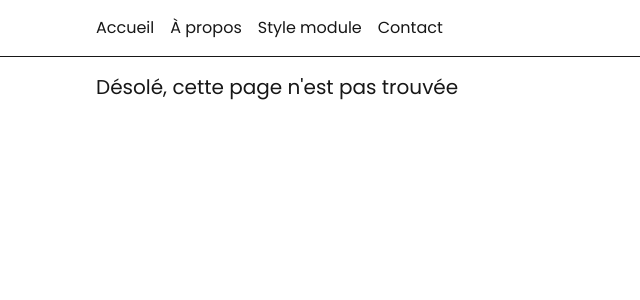
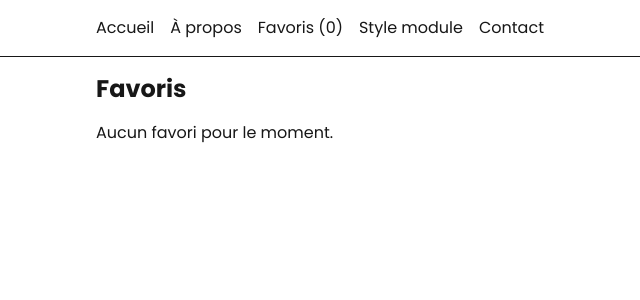
Before and after one commit to AntoineBourin/nextjs-tp-project, a Next.js app: page /favorites in a window 1280 px wide. Before the commit this address had no page. Shown: the top 300 px of the page, without its empty margins (112-752 px from the left). Built offline with nearby package versions, Linux system fonts and the light colour scheme.

Commit message:
feat: tp5 share data - favorites

```diff
--- /dev/null
+++ b/src/app/favorites/page.tsx
@@ -0,0 +1,10 @@
+import FavoritesList from "@/components/FavoritesList";
+
+export default function FavoritesPage() {
+  return (
+    <div className="flex flex-col gap-4">
+      <h1 className="text-2xl font-bold">Favoris</h1>
+      <FavoritesList />
+    </div>
+  );
+}
--- a/src/app/layout.tsx
+++ b/src/app/layout.tsx
@@ -1,5 +1,7 @@
 import type { Metadata } from "next";
 import Link from "next/link";
+import FavoritesLink from "@/components/FavoritesLink";
+import { FavoritesProvider } from "@/components/FavoritesProvider";
 import { Geist, Geist_Mono, Poppins } from "next/font/google";
 import "./globals.css";
 
@@ -31,6 +33,7 @@ export default function RootLayout({ children }: LayoutProps<"/">) {
       className={`${geistSans.variable} ${geistMono.variable} ${poppins.variable} h-full antialiased`}
     >
       <body className="min-h-full flex flex-col">
+        <FavoritesProvider>
           <header className="border-b">
             <nav className="mx-auto flex max-w-4xl gap-4 p-4">
               <Link href="/" className="hover:underline">
@@ -39,6 +42,7 @@ export default function RootLayout({ children }: LayoutProps<"/">) {
               <Link href="/about" className="hover:underline">
                 À propos
               </Link>
+              <FavoritesLink />
               <Link href="/style-module" className="hover:underline">
                 Style module
               </Link>
@@ -48,6 +52,7 @@ export default function RootLayout({ children }: LayoutProps<"/">) {
             </nav>
           </header>
           <main className="mx-auto w-full max-w-4xl p-4">{children}</main>
+        </FavoritesProvider>
       </body>
     </html>
   );
--- a/src/app/page.tsx
+++ b/src/app/page.tsx
@@ -1,5 +1,6 @@
 import Image from "next/image";
 import Link from "next/link";
+import FavoriteButton from "@/components/FavoriteButton";
 import type { Product } from "@/lib/mocked/products";
 
 export default async function Home({ searchParams }: PageProps<"/">) {
@@ -48,6 +49,14 @@ export default async function Home({ searchParams }: PageProps<"/">) {
               </Link>
               <p className="text-sm text-zinc-600">{p.brand}</p>
               <p>{p.price} €</p>
+              <FavoriteButton
+                product={{
+                  id: p.id,
+                  title: p.title,
+                  thumbnail: p.thumbnail,
+                  price: p.price,
+                }}
+              />
             </li>
           ))}
         </ul>
--- a/src/app/product/[id]/page.tsx
+++ b/src/app/product/[id]/page.tsx
@@ -1,6 +1,7 @@
 import Image from "next/image";
 import Link from "next/link";
 import { notFound } from "next/navigation";
+import FavoriteButton from "@/components/FavoriteButton";
 import type { Product } from "@/lib/mocked/products";
 
 export default async function ProductPage({
@@ -36,6 +37,16 @@ export default async function ProductPage({
       </p>
       <p>{product.description}</p>
       <p className="font-semibold">{product.price} €</p>
+      <div>
+        <FavoriteButton
+          product={{
+            id: product.id,
+            title: product.title,
+            thumbnail: product.thumbnail,
+            price: product.price,
+          }}
+        />
+      </div>
       <p className="text-sm">
         Note : {product.rating}/5 · Stock : {product.stock}
       </p>
--- /dev/null
+++ b/src/components/FavoriteButton.tsx
@@ -0,0 +1,23 @@
+"use client";
+
+import { useFavorites, type FavoriteProduct } from "./FavoritesProvider";
+
+export default function FavoriteButton({
+  product,
+}: {
+  product: FavoriteProduct;
+}) {
+  const { isFavorite, toggleFavorite } = useFavorites();
+  const active = isFavorite(product.id);
+
+  return (
+    <button
+      type="button"
+      onClick={() => toggleFavorite(product)}
+      aria-pressed={active}
+      className="rounded border px-2 py-1 text-sm"
+    >
+      {active ? "♥ Retirer des favoris" : "♡ Ajouter aux favoris"}
+    </button>
+  );
+}
--- /dev/null
+++ b/src/components/FavoritesLink.tsx
@@ -0,0 +1,14 @@
+"use client";
+
+import Link from "next/link";
+import { useFavorites } from "./FavoritesProvider";
+
+export default function FavoritesLink() {
+  const { favorites } = useFavorites();
+
+  return (
+    <Link href="/favorites" className="hover:underline">
+      Favoris ({favorites.length})
+    </Link>
+  );
+}
--- /dev/null
+++ b/src/components/FavoritesList.tsx
@@ -0,0 +1,38 @@
+"use client";
+
+import Image from "next/image";
+import Link from "next/link";
+import FavoriteButton from "./FavoriteButton";
+import { useFavorites } from "./FavoritesProvider";
+
+export default function FavoritesList() {
+  const { favorites } = useFavorites();
+
+  if (favorites.length === 0) {
+    return <p>Aucun favori pour le moment.</p>;
+  }
+
+  return (
+    <ul className="grid gap-4 sm:grid-cols-2 lg:grid-cols-3">
+      {favorites.map((p) => (
+        <li key={p.id} className="flex flex-col gap-2 rounded border p-3">
+          <Image
+            src={p.thumbnail}
+            alt={p.title}
+            width={200}
+            height={200}
+            className="h-40 w-full object-contain"
+          />
+          <Link
+            href={`/product/${p.id}`}
+            className="font-semibold hover:underline"
+          >
+            {p.title}
+          </Link>
+          <p>{p.price} €</p>
+          <FavoriteButton product={p} />
+        </li>
+      ))}
+    </ul>
+  );
+}
--- /dev/null
+++ b/src/components/FavoritesProvider.tsx
@@ -0,0 +1,68 @@
+"use client";
+
+import { createContext, useContext, useEffect, useState } from "react";
+
+export interface FavoriteProduct {
+  id: number;
+  title: string;
+  thumbnail: string;
+  price: number;
+}
+
+interface FavoritesContextValue {
+  favorites: FavoriteProduct[];
+  isFavorite: (id: number) => boolean;
+  toggleFavorite: (product: FavoriteProduct) => void;
+}
+
+const STORAGE_KEY = "favorites";
+
+const FavoritesContext = createContext<FavoritesContextValue | null>(null);
+
+export function FavoritesProvider({ children }: { children: React.ReactNode }) {
+  const [favorites, setFavorites] = useState<FavoriteProduct[]>([]);
+
+  useEffect(() => {
+    try {
+      const stored = localStorage.getItem(STORAGE_KEY);
+      // eslint-disable-next-line react-hooks/set-state-in-effect
+      if (stored) setFavorites(JSON.parse(stored));
+    } catch {}
+  }, []);
+
+  function toggleFavorite(product: FavoriteProduct) {
+    const isFavoriteProductExisting = favorites.some(
+      (f) => f.id === product.id,
+    );
+
+    if (isFavoriteProductExisting) {
+      const favoritesList = favorites.filter((f) => f.id !== product.id);
+      setFavorites(favoritesList);
+      localStorage.setItem(STORAGE_KEY, JSON.stringify(favoritesList));
+    } else {
+      const favoritesList = [...favorites, product];
+      setFavorites(favoritesList);
+      localStorage.setItem(STORAGE_KEY, JSON.stringify(favoritesList));
+    }
+  }
+
+  return (
+    <FavoritesContext.Provider
+      value={{
+        favorites,
+        isFavorite: (id) => favorites.some((f) => f.id === id),
+        toggleFavorite,
+      }}
+    >
+      {children}
+    </FavoritesContext.Provider>
+  );
+}
+
+export function useFavorites() {
+  const ctx = useContext(FavoritesContext);
+  if (!ctx) {
+    throw new Error("useFavorites doit être utilisé dans un FavoritesProvider");
+  }
+  return ctx;
+}
```
Lines whose indentation alone changed are shown as unchanged.
